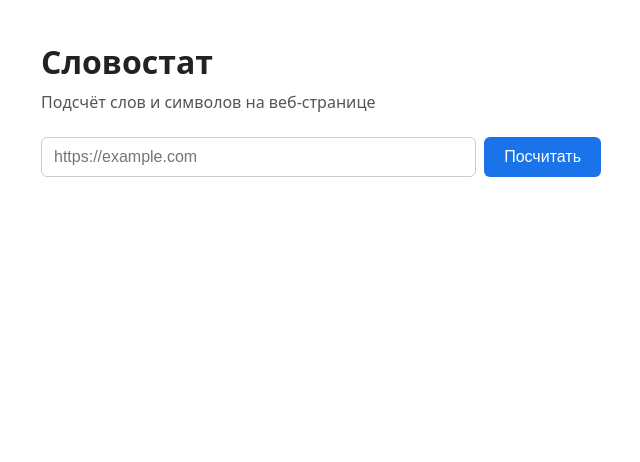
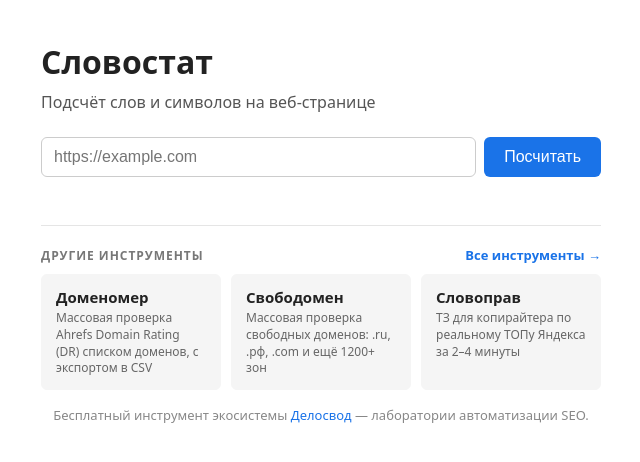
Before and after one commit to kotophalk/slovostat, a FastAPI app: page / in a window 1280 px wide. Shown: the top 462 px of the page, without its empty margins (319-959 px from the left). Run offline with FastAPI, Linux system fonts and the light colour scheme.

Commit message:
Футер: блок «Другие инструменты» экосистемы
У Словостата футера не было — добавлен: карточки Доменомер, Свободомен,
Словоправ + ссылка «Все инструменты» на delosvod.ru и строка
«Бесплатный инструмент экосистемы Делосвод», как у соседей.

Co-Authored-By: Claude Fable 5 <noreply@anthropic.com>

```diff
--- a/app/templates/index.html
+++ b/app/templates/index.html
@@ -20,6 +20,21 @@ button:disabled { opacity: 0.6; cursor: wait; }
 .stats { display: grid; grid-template-columns: repeat(auto-fit, minmax(120px, 1fr)); gap: 12px; text-align: center; }
 .error { color: #d32f2f; padding: 12px; background: #fdecea; border-radius: 6px; display: none; }
 .error.show { display: block; }
+footer { margin-top: 48px; padding-top: 20px; border-top: 1px solid #e5e5e5; color: #888; font-size: 13px; }
+footer p { text-align: center; margin-top: 16px; }
+footer a { color: #1a73e8; text-decoration: none; }
+footer a:hover { text-decoration: underline; }
+/* Другие инструменты экосистемы */
+.other-tools-header { display: flex; align-items: baseline; justify-content: space-between; gap: 12px; margin-bottom: 10px; }
+.other-tools-title { font-size: 12px; font-weight: 700; letter-spacing: 0.08em; text-transform: uppercase; color: #777; }
+.other-tools-all { font-weight: 600; white-space: nowrap; }
+.other-tools-list { list-style: none; display: grid; grid-template-columns: repeat(3, 1fr); gap: 10px; }
+.other-tools-list a { display: flex; flex-direction: column; gap: 3px; height: 100%; padding: 12px 14px; background: #f5f5f5; border: 1px solid #f5f5f5; border-radius: 6px; color: #666; transition: border-color 0.2s, background 0.2s; }
+.other-tools-list a:hover { text-decoration: none; background: #fff; border-color: #1a73e8; }
+.other-tools-list .tool-name { font-size: 15px; font-weight: 700; color: #222; }
+.other-tools-list a:hover .tool-name { color: #1a73e8; }
+.other-tools-list .tool-desc { font-size: 12px; line-height: 1.4; }
+@media (max-width: 560px) { .other-tools-list { grid-template-columns: 1fr; } }
 </style>
 </head>
 <body>
@@ -37,6 +52,20 @@ button:disabled { opacity: 0.6; cursor: wait; }
     {% endfor %}
   </div>
 </div>
+<footer>
+  <nav class="other-tools" aria-label="Другие инструменты Делосвода">
+    <div class="other-tools-header">
+      <span class="other-tools-title">Другие инструменты</span>
+      <a class="other-tools-all" href="https://delosvod.ru/">Все инструменты →</a>
+    </div>
+    <ul class="other-tools-list">
+      <li><a href="https://domenomer.delosvod.ru/"><span class="tool-name">Доменомер</span><span class="tool-desc">Массовая проверка Ahrefs Domain Rating (DR) списком доменов, с экспортом в CSV</span></a></li>
+      <li><a href="https://svobodomen.delosvod.ru/"><span class="tool-name">Свободомен</span><span class="tool-desc">Массовая проверка свободных доменов: .ru, .рф, .com и ещё 1200+ зон</span></a></li>
+      <li><a href="https://slovoprav.ru/"><span class="tool-name">Словоправ</span><span class="tool-desc">ТЗ для копирайтера по реальному ТОПу Яндекса за 2–4 минуты</span></a></li>
+    </ul>
+  </nav>
+  <p>Бесплатный инструмент экосистемы <a href="https://delosvod.ru/">Делосвод</a> — лаборатории автоматизации SEO.</p>
+</footer>
 <script>
 document.getElementById('form').addEventListener('submit', async (e) => {
   e.preventDefault();
```
